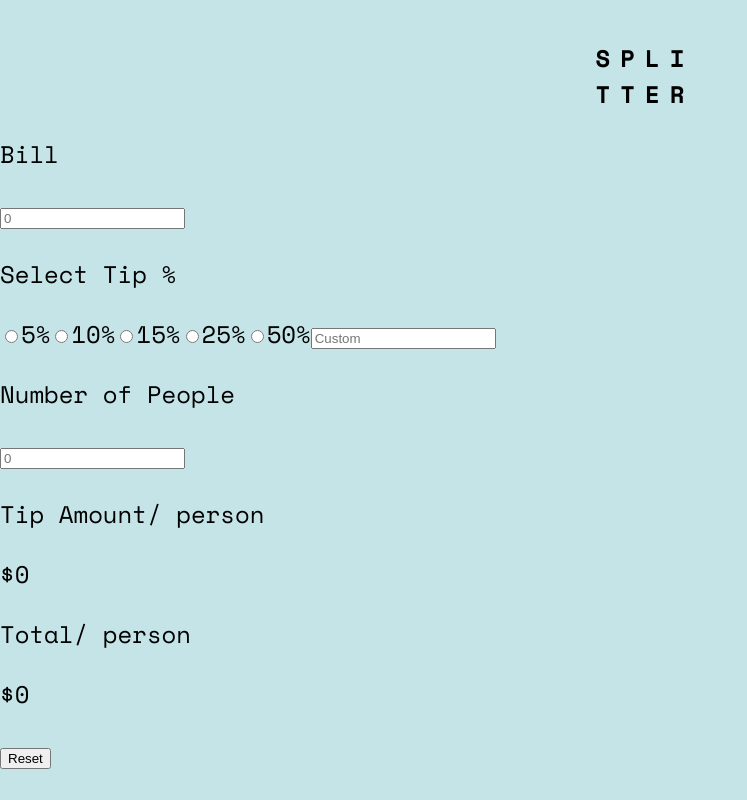
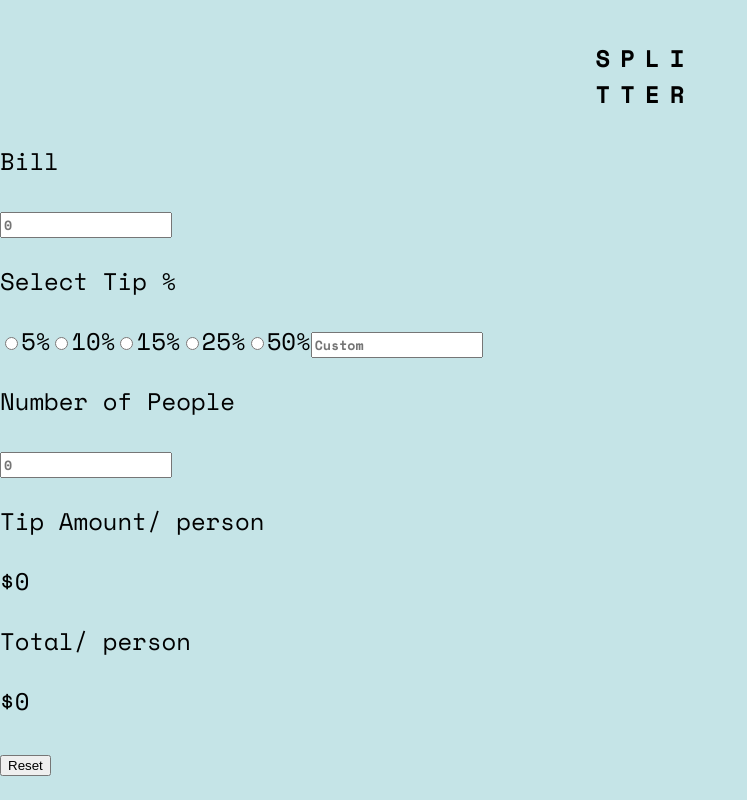
Before and after one commit to Annastrin/frontendmentor-tip-calculator, a Vue app: page / in a window 1280 px wide. Shown: the whole page, without its empty margins (0-747 px from the left). Built offline with nearby package versions, Linux system fonts and the light colour scheme.

Commit message:
Add styles to inputs and logo; rename main bg color

```diff
--- a/src/App.vue
+++ b/src/App.vue
@@ -30,16 +30,7 @@ export default {
 
 <style lang="scss">
 @import url('https://fonts.googleapis.com/css2?family=Space+Mono:wght@400;700&display=swap');
-
-$white: hsl(0, 0%, 100%);
-$primary: hsl(172, 67%, 45%);
-$darkCyan: hsl(183, 100%, 15%);
-$greyishCyan-1: hsl(186, 14%, 43%);
-$greyishCyan-2: hsl(184, 14%, 56%);
-$lightGreyishCyan-1: hsl(185, 41%, 84%);
-$lightGreyishCyan-2: hsl(189, 41%, 97%);
-
-$backgroundColor: $lightGreyishCyan-1;
+@import 'assets/scss/_variables.scss';
 
 * {
   box-sizing: border-box;
@@ -48,7 +39,7 @@ $backgroundColor: $lightGreyishCyan-1;
 html {
   font-family: 'Space Mono', monospace;
   font-size: 24px;
-  background-color: $backgroundColor;
+  background-color: $mainBg;
 }
 
 body {
@@ -56,12 +47,17 @@ body {
   padding: 0;
 }
 
+input {
+  font-family: inherit;
+  font-weight: 700;
+}
+
 #app {
   margin-top: 40px;
 }
 
 .logo {
-  margin: 0 auto;
+  margin: 0 auto 31px;
   max-width: 150px;
   font-size: 1rem;
 
```
